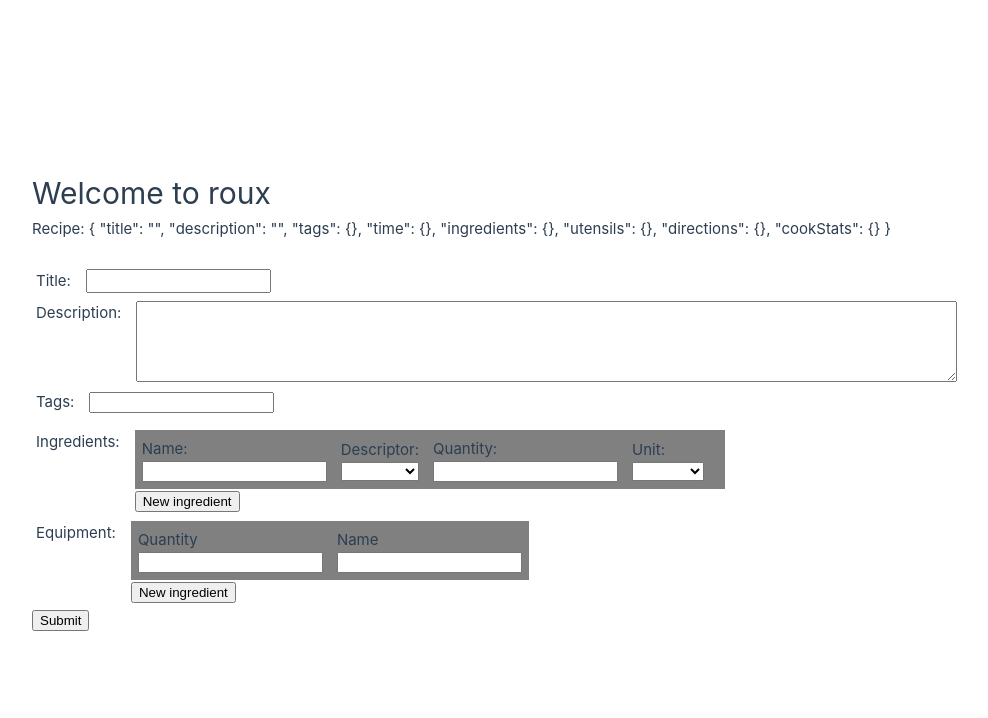
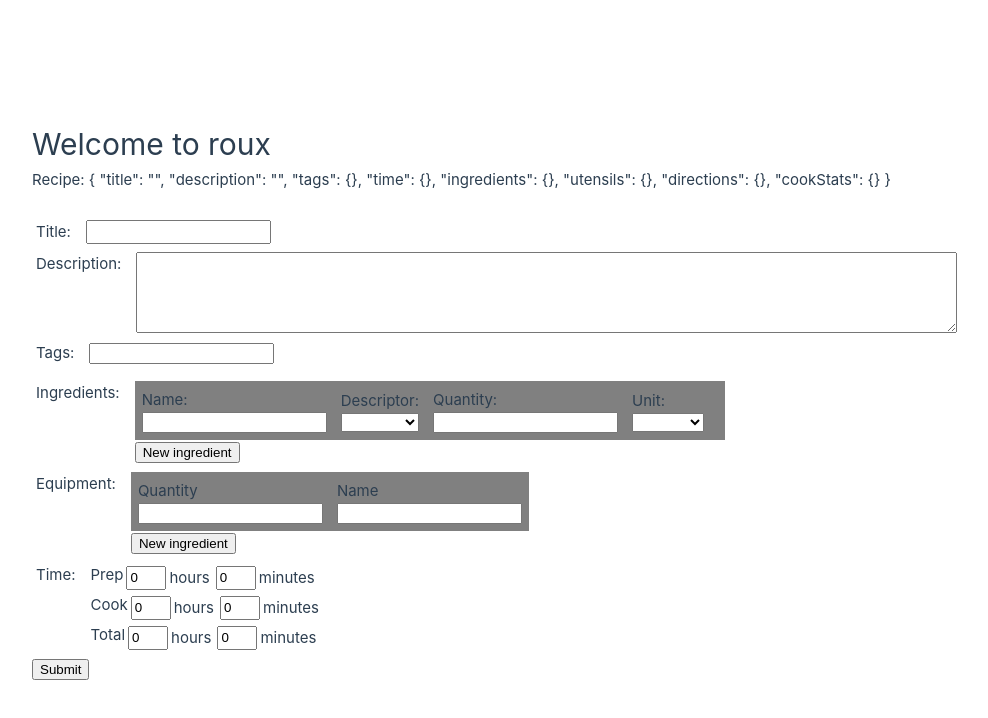
Before and after one commit to andrewchupka/roux-mono, a Vue app in the folder roux-vue/: page / in a window 1280 px wide. Shown: the top 718 px of the page, without its empty margins (0-988 px from the left). Built offline with nearby package versions, Linux system fonts and the light colour scheme.

Commit message:
8678mw7gf : Finished adding time input section to the form

```diff
--- a/roux-vue/src/components/RecipeEntry.vue
+++ b/roux-vue/src/components/RecipeEntry.vue
@@ -27,6 +27,10 @@
       <label for="equipment">Equipment: </label>
       <EquipmentInput id="equipment" ref="equipment"></EquipmentInput>
     </div>
+    <div>
+      <label for="time">Time: </label>
+      <CookTimeInput id='time' ref="time"></CookTimeInput>
+    </div>
   </div>
   <button @click="submitRecipe">Submit</button>
 </template>
@@ -36,9 +40,10 @@ import {makeRecipe} from '../models/recipe';
 import TagInput from './tags/TagInput.vue';
 import IngredientsInput from './ingredients/IngredientsInput.vue';
 import EquipmentInput from './equipment/EquipmentInput.vue';
+import CookTimeInput from './time/CookTimeInput.vue';
 
 export default {
-  components: { TagInput, IngredientsInput, EquipmentInput },
+  components: { TagInput, IngredientsInput, EquipmentInput, CookTimeInput },
   data() {
     return {
       recipe: makeRecipe()
@@ -49,6 +54,7 @@ export default {
       this.recipe["tags"] = this.$refs.tags.getTags();
       this.recipe["ingredients"] = this.$refs.ingredients.getIngredients();
       this.recipe["equipment"] = this.$refs.equipment.getEquipment();
+      this.recipe["time"] = this.$refs.time.getTime();
     }
   }
 }
--- /dev/null
+++ b/roux-vue/src/components/time/CookTimeInput.vue
@@ -0,0 +1,66 @@
+<template>
+  <div class="cookTime">
+    <TimeInput :name="'Prep'" :time="prep"></TimeInput>
+    <div class="break"></div>
+    <TimeInput :name="'Cook'" :time="cook"></TimeInput>
+    <div class="break"></div>
+    <TimeInput :name="'Total'" :time="total"></TimeInput>
+  </div>
+</template>
+
+<script>
+import TimeInput from './TimeInput.vue';
+export default {
+  name: "CookTimeInput",
+  components: {TimeInput},
+  data() {
+    return {
+      prep: {hours: 0, minutes: 0},
+      cook: {hours: 0, minutes: 0},
+      total: {hours: 0, minutes: 0},
+    }
+  },
+  watch: {
+    prep: {
+      handler(newValue, oldValue) {
+        this.updateTotal()
+      },
+      deep: true
+    },
+    cook: {
+      handler(newValue, oldValue) {
+        this.updateTotal()
+      },
+      deep: true
+    }
+  },
+  methods: {
+    updateTotal() {
+      let totalMinutes = this.prep.minutes + this.cook.minutes
+      this.total.minutes = totalMinutes % 60
+      this.total.hours = this.prep.hours + this.cook.hours + Math.floor(totalMinutes / 60)
+    },
+    getTime() {
+      return {
+        prep: this.prep,
+        cook: this.cook,
+        total: this.total
+      }
+    }
+  }
+
+}
+</script>
+
+<style scoped>
+.cookTime {
+  display: flex;
+  flex-direction: row;
+  flex-wrap: wrap;
+}
+
+.break {
+  flex-basis: 100%;
+  height: 0;
+}
+</style>
--- /dev/null
+++ b/roux-vue/src/components/time/TimeInput.vue
@@ -0,0 +1,51 @@
+<template>
+
+  <label for="timeInput">{{ name }}</label>
+  <div id="timeInput">
+    <div class="time">
+      <input
+        id="hours"
+        type="number"
+        v-model="time.hours"
+      >
+      <label for="hours"> hours</label>
+    </div>
+
+    <div class="time">
+      <input
+        id="minutes"
+        type="number"
+        v-model="time.minutes"
+      >
+      <label for="minutes"> minutes</label>
+    </div>
+  </div>
+</template>
+
+<script>
+export default {
+  name: "TimeInput",
+  props: {
+    name: String,
+    time: Object
+  }
+}
+</script>
+
+<style scoped>
+div {
+  flex-direction: row;
+  display: flex;
+}
+.time {
+  margin: 3px;
+}
+
+.time > label {
+  padding-left: 3px;
+}
+
+input {
+  width: 3em;
+}
+</style>
```
